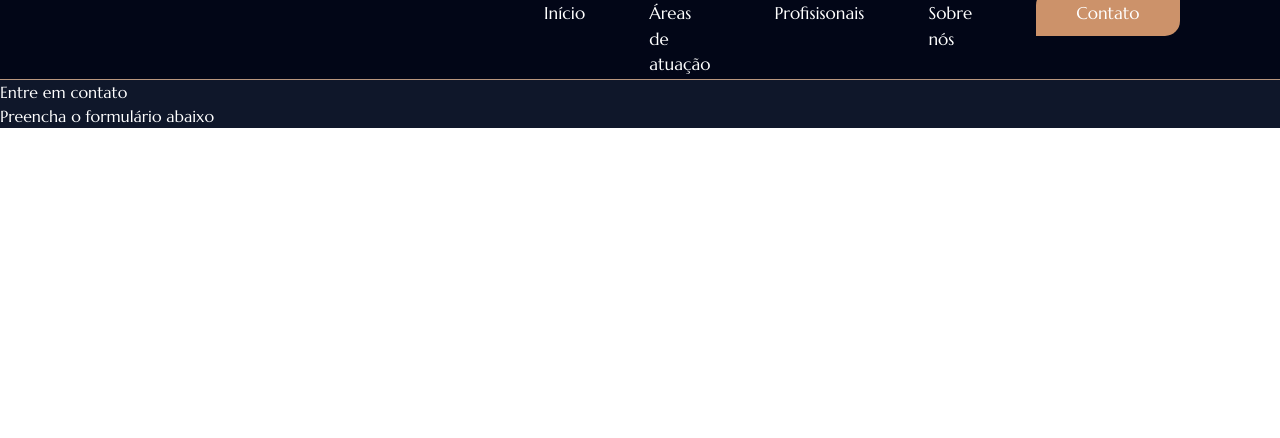
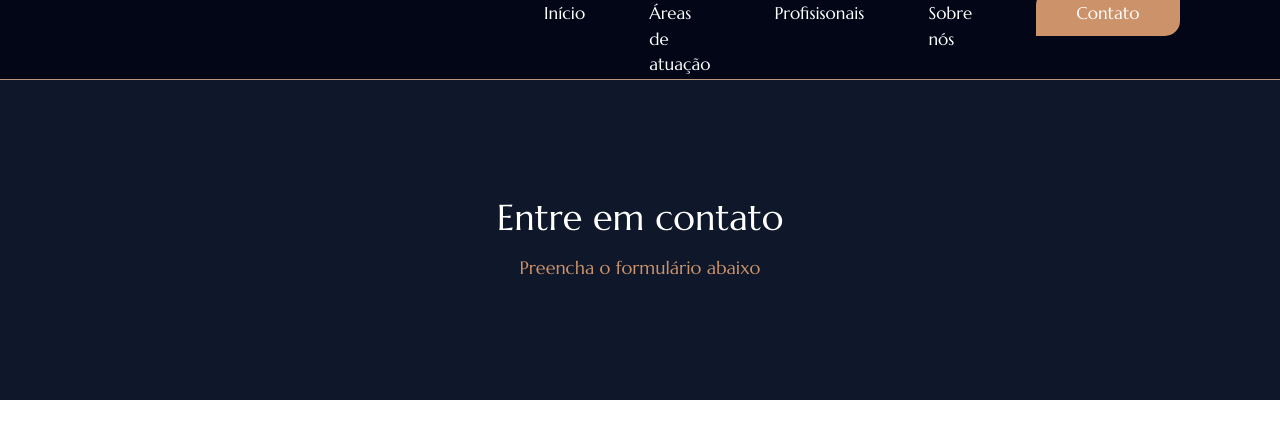
Before and after one commit to eliasacneto/moraisribeiro, a Next.js app: page /contact in a window 1280 px wide. Shown: the top 438 px of the page. Built offline with nearby package versions, Linux system fonts and the light colour scheme.

Commit message:
section title applied to pages

```diff
--- a/app/about-us/page.tsx
+++ b/app/about-us/page.tsx
@@ -1,5 +1,6 @@
 import { Metadata } from 'next';
 import React from 'react'
+import SectionTitle from '../components/SectionTitle/SectionTitle';
 
 export const metadata: Metadata = {
     title: "Sobre nós - Morais & Ribeiro",
@@ -8,7 +9,7 @@ export const metadata: Metadata = {
 
 const AboutUs = () => {
     return (
-        <div>AboutUs</div>
+        <SectionTitle title='Sobre nós' subtitle='Uma história de sucesso e confiança' />
     )
 }
 
--- /dev/null
+++ b/app/components/SectionTitle/SectionTitle.tsx
@@ -0,0 +1,18 @@
+import React from 'react'
+
+interface SectionTitleProps {
+    title: string,
+    subtitle: string
+}
+
+const SectionTitle = (props: SectionTitleProps) => {
+    return (
+        <div className='flex flex-col justify-center items-center bg-slate-900  h-80'>
+            <h1 className='text-white text-4xl mb-4'>{props.title}</h1>
+            <p className='text-[#CC926A] text-lg w-[30rem] text-center'>{props.subtitle}</p>
+
+        </div>
+    )
+}
+
+export default SectionTitle
--- a/app/contact/page.tsx
+++ b/app/contact/page.tsx
@@ -1,6 +1,14 @@
 import { Metadata } from 'next';
 import React from 'react'
 import Footer from '../components/Footer/Footer';
+import { Marcellus } from 'next/font/google';
+import SectionTitle from '../components/SectionTitle/SectionTitle';
+
+const font = Marcellus({
+    weight: ['400'],
+    subsets: ['latin']
+})
+
 
 export const metadata: Metadata = {
     title: "Entre em contato - Morais & Ribeiro",
@@ -10,11 +18,7 @@ export const metadata: Metadata = {
 const Contact = () => {
     return (
         <>
-            <div className='bg-slate-900 text-white'>
-                <h1>Entre em contato</h1>
-                <p>Preencha o formulário abaixo</p>
-
-            </div>
+            <SectionTitle title='Entre em contato' subtitle='Preencha o formulário abaixo' />
             {/* <Footer /> */}
         </>
     )
--- a/app/layout.tsx
+++ b/app/layout.tsx
@@ -22,9 +22,12 @@ export default function RootLayout({
         <html lang="en">
             <body className={font.className}>
                 <Nav />
+
                 <div className="pt-[10vh]">
+                    <div >
+                        {children}
 
-                    {children}
+                    </div>
                 </div>
             </body>
         </html>
--- a/app/team/page.tsx
+++ b/app/team/page.tsx
@@ -1,5 +1,6 @@
 import { Metadata } from 'next';
 import React from 'react'
+import SectionTitle from '../components/SectionTitle/SectionTitle';
 
 export const metadata: Metadata = {
     title: "Nosso time - Morais & Ribeiro",
@@ -8,7 +9,7 @@ export const metadata: Metadata = {
 
 const Team = () => {
     return (
-        <div>Team</div>
+        <SectionTitle title='Nossos Profissionais' subtitle='Acreditamos no poder da nossa equipe e sabemos que nada se constrói sozinho.' />
     )
 }
 
```
